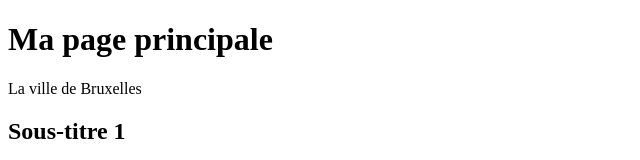
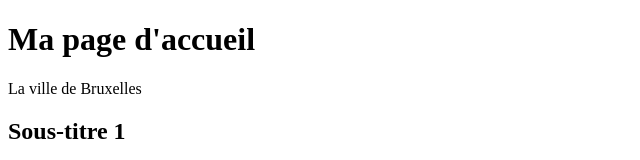
Before and after one commit to houLze/projet_test, a plain HTML site: page index.html in a window 1280 px wide. Shown: the top 160 px of the page, without its empty margins (0-640 px from the left). Drawn offline with Linux system fonts and the light colour scheme.

Commit message:
Modification du titre h1

```diff
--- a/index.html
+++ b/index.html
@@ -6,7 +6,7 @@
     <title>Document</title>
 </head>
 <body>
-    <h1>Ma page principale</h1>
+    <h1>Ma page d'accueil</h1>
     <p>La ville de Bruxelles</p>
     <h2>Sous-titre 1</h2>
     <p>Paragraphe 1</p>
```
